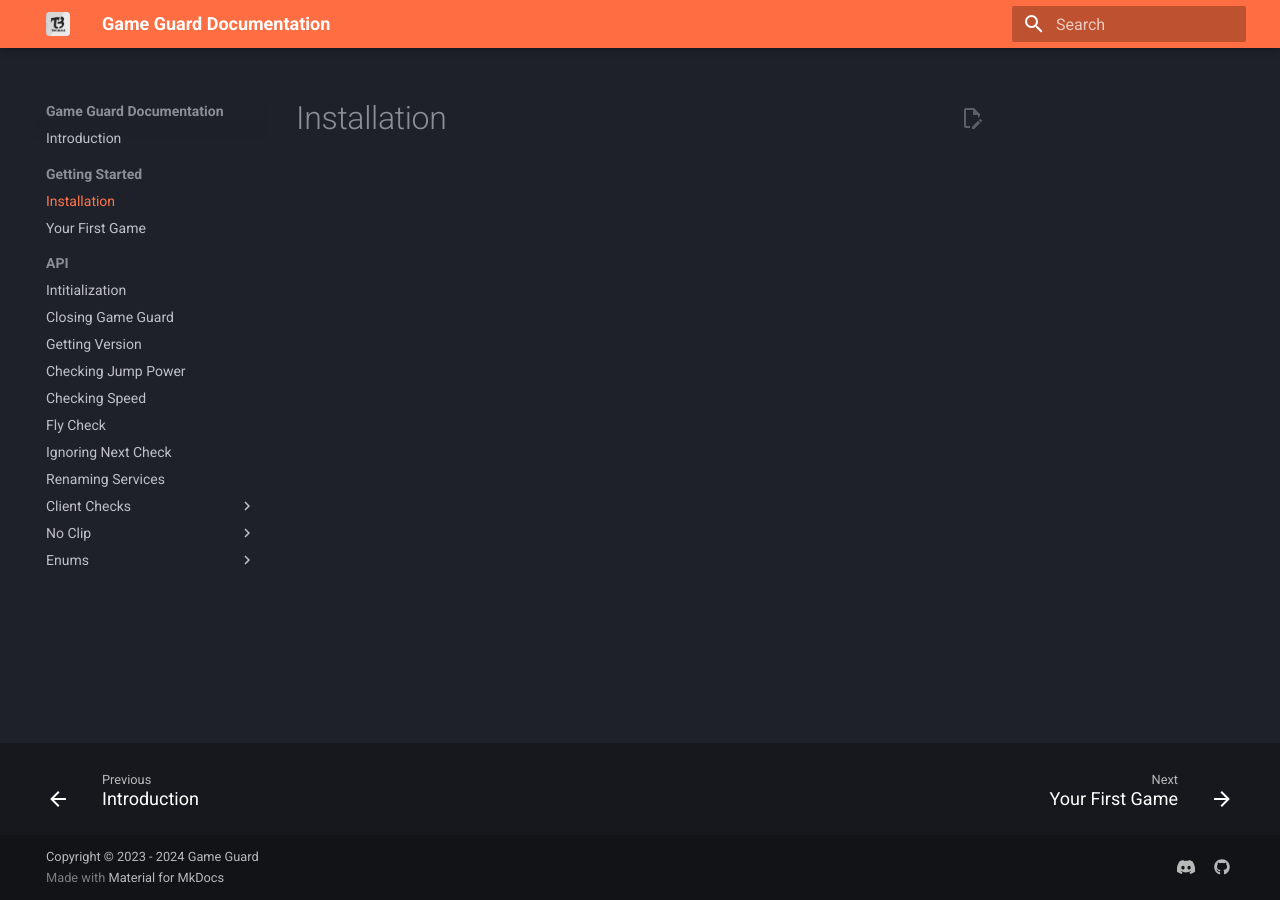
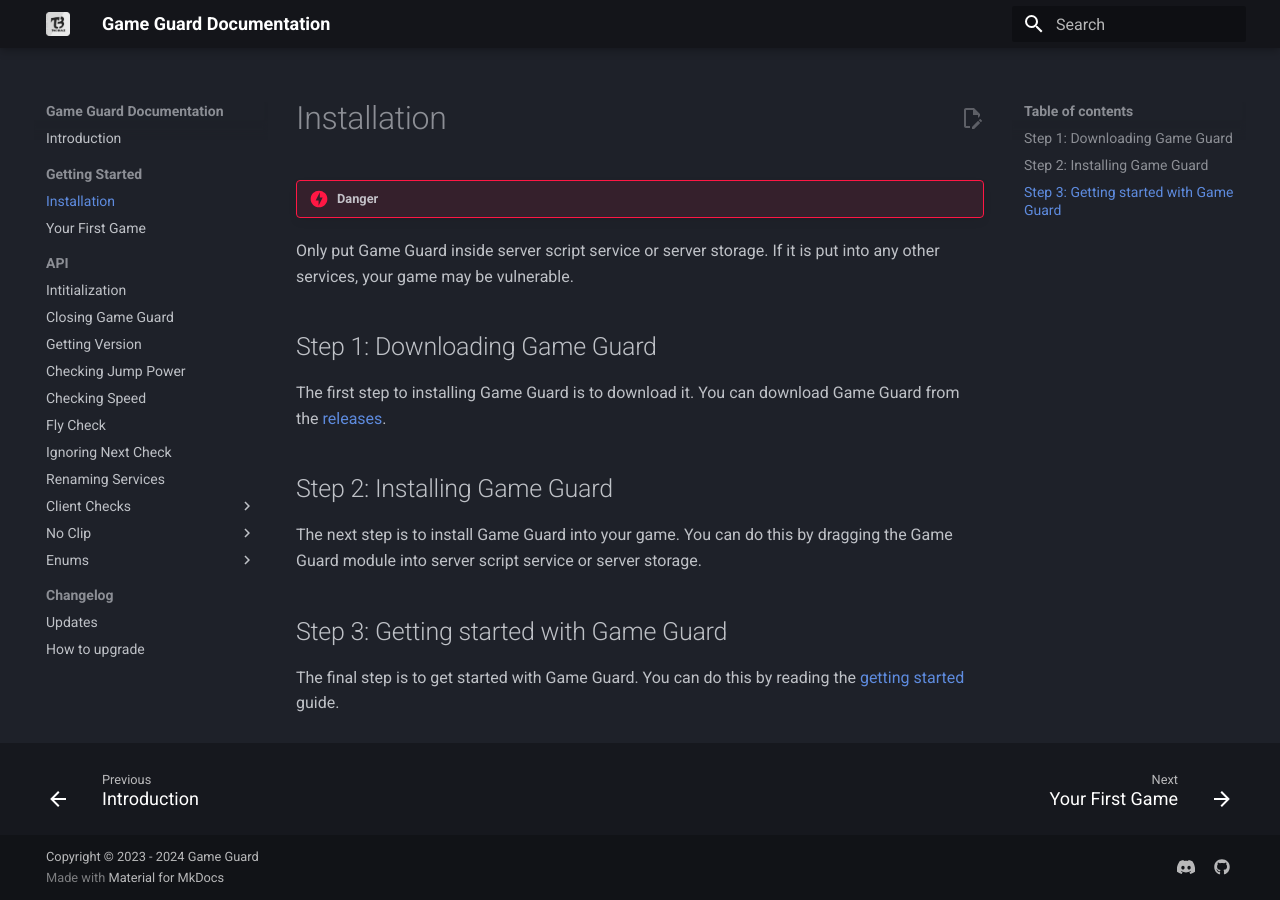
Before and after one commit to Game-Guard/Documentation-V2, an MkDocs documentation site: the page built from docs/getting-started/installation.md, in a window 1280 px wide. Built offline with MkDocs 1.6.1 and Material for MkDocs 9.7.7, drawn with Linux system fonts in a browser that asks for light colours.

Commit message:
update docs

```diff
--- a/docs/getting-started/installation.md
+++ b/docs/getting-started/installation.md
@@ -1 +1,16 @@
 # Installation
+
+!!! danger
+Only put Game Guard inside server script service or server storage. If it is put into any other services, your game may be vulnerable.
+
+## Step 1: Downloading Game Guard
+
+The first step to installing Game Guard is to download it. You can download Game Guard from the [releases](https://discord.com).
+
+## Step 2: Installing Game Guard
+
+The next step is to install Game Guard into your game. You can do this by dragging the Game Guard module into server script service or server storage.
+
+## Step 3: Getting started with Game Guard
+
+The final step is to get started with Game Guard. You can do this by reading the [getting started](./your-first-game.md) guide.
--- a/mkdocs.yml
+++ b/mkdocs.yml
@@ -52,8 +52,8 @@
     - content.action.edit
   language: en
   palette:
-    primary: deep orange
-    accent: deep orange
+    primary: black
+    accent: blue
     scheme: slate
 plugins:
   - search
@@ -92,3 +92,6 @@
     - Removing No Clip Exclusions: api/no-clip/nc-remove-exclusions.md
   - Enums:
     - Ignore Next Enum: api/enums/ignore-next-enum.md
+- Changelog:
+  - Updates: changelog/updates.md
+  - How to upgrade: changelog/how-to-upgrade.md
```
Also changed, not shown: docs/changelog/updates.md (added, +11 -0 lines), docs/getting-started/your-first-game.md (+5 -0 lines), docs/changelog/how-to-upgrade.md (added), 1 other file.
